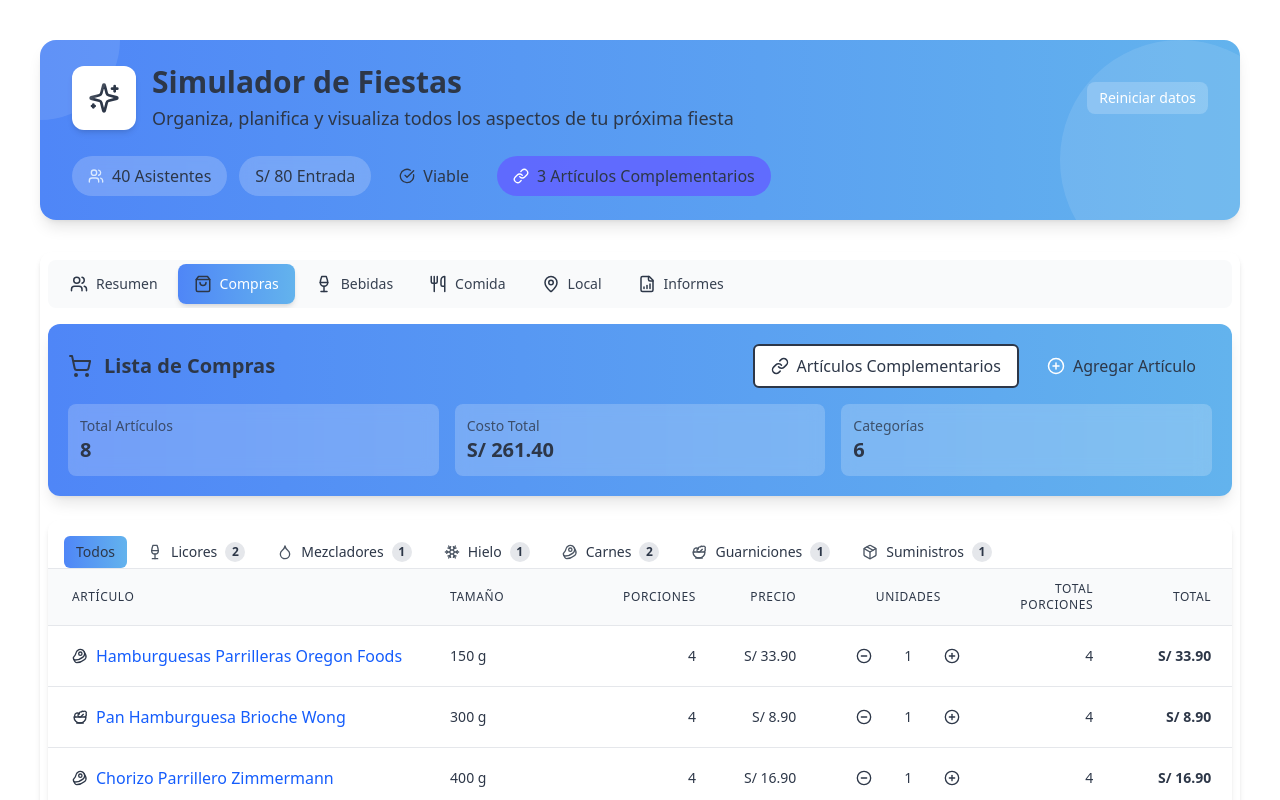
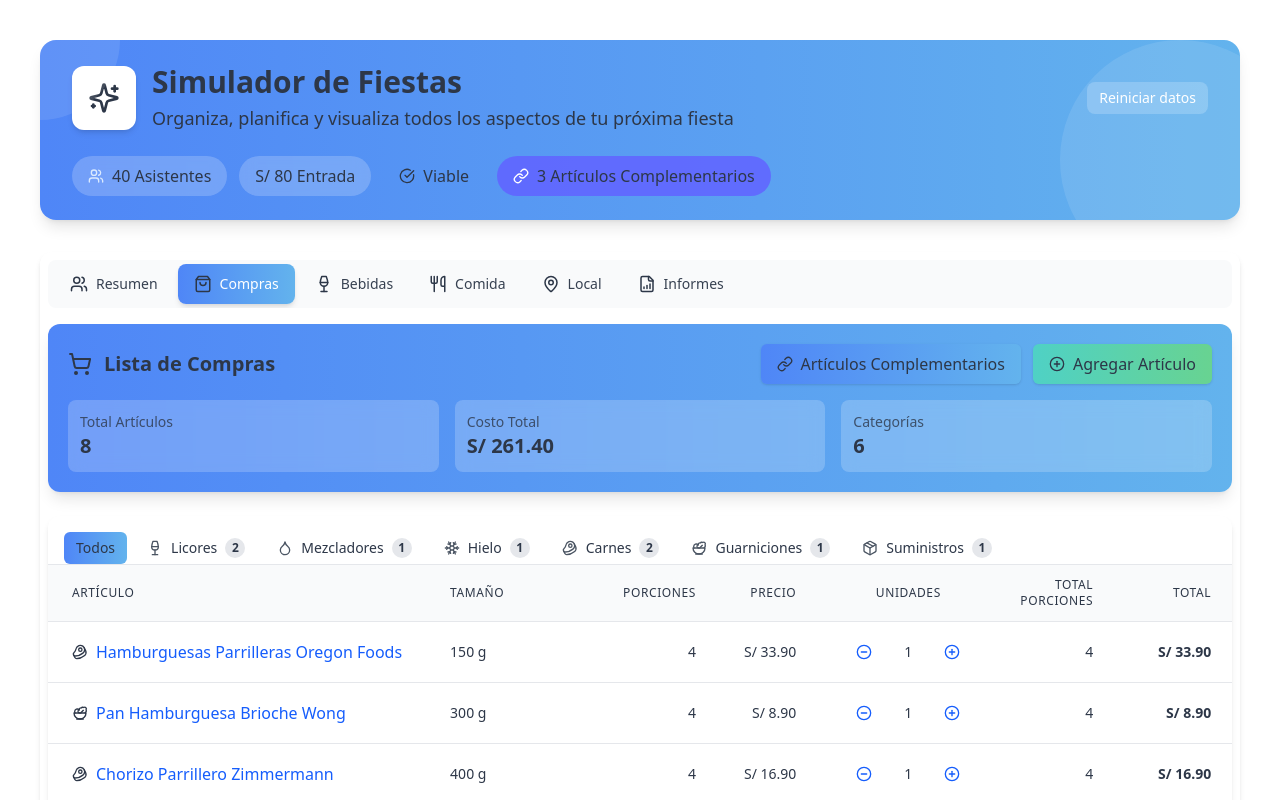
Before and after one commit to MRCORD/party-simulator, a Next.js app: page / in a window 1280 px wide. Both pictures are taken after a click on the tab "Compras". Shown: the top 800 px of the page. Built offline with nearby package versions, Linux system fonts and the light colour scheme.

Commit message:
Refactor button colors and variants for improved UI consistency across components

```diff
--- a/src/components/party/shared/ComplementaryItemsManager.tsx
+++ b/src/components/party/shared/ComplementaryItemsManager.tsx
@@ -105,7 +105,7 @@ const ComplementaryItemsManager: React.FC<ComplementaryItemsManagerProps> = ({
           </div>
           <Button
             variant={showForm ? "outline" : "solid"}
-            color="primary"
+            color="secondary"
             size="sm"
             className={showForm ? "bg-white/20 text-white border-white/30" : ""}
             onClick={() => setShowForm(!showForm)}
@@ -195,7 +195,7 @@ const ComplementaryItemsManager: React.FC<ComplementaryItemsManagerProps> = ({
             <div className="flex justify-end">
               <Button
                 variant="outline"
-                color="primary"
+                color="secondary"
                 onClick={() => setShowForm(false)}
                 className="mr-2"
               >
@@ -203,11 +203,11 @@ const ComplementaryItemsManager: React.FC<ComplementaryItemsManagerProps> = ({
               </Button>
               <Button
                 variant="solid"
-                color="primary"
+                color="success"
                 onClick={handleAddRelationship}
                 disabled={!selectedPrimaryItem || !selectedSecondaryItem}
               >
-                Guardar Relación
+                Agregar
               </Button>
             </div>
           </div>
@@ -224,7 +224,7 @@ const ComplementaryItemsManager: React.FC<ComplementaryItemsManagerProps> = ({
             </p>
             <Button
               variant="outline"
-              color="primary"
+              color="secondary"
               onClick={() => setShowForm(true)}
             >
               <Plus size={16} className="mr-1" />
@@ -254,10 +254,10 @@ const ComplementaryItemsManager: React.FC<ComplementaryItemsManagerProps> = ({
                   </div>
                   <Button
                     variant="ghost"
-                    color="primary"
+                    color="danger"
                     size="sm"
                     onClick={() => removeItemRelationship(index)}
-                    className="p-1 text-indigo-400 hover:text-indigo-600 hover:bg-indigo-100 rounded-full"
+                    className="p-1 hover:text-red-600 hover:bg-red-100 rounded-full"
                   >
                     <Trash2 size={16} />
                   </Button>
--- a/src/components/party/tabs/shopping/components/ItemForm.tsx
+++ b/src/components/party/tabs/shopping/components/ItemForm.tsx
@@ -157,43 +157,22 @@ const ItemForm: React.FC<ItemFormProps> = ({
         </div>
       </div>
 
-      <div className="mt-5 flex justify-end">
+      <div className="flex justify-end mt-4">
         <Button
           variant="outline"
-          color="primary"
+          color="secondary"
           onClick={onCancel}
-          className="mr-3"
+          className="mr-2"
         >
           Cancelar
         </Button>
-
-        {editingItem ? (
-          <Button
-            variant="gradient"
-            color="primary"
-            onClick={() => {
-              saveEdit();
-              onCancel();
-            }}
-            className="flex items-center"
-          >
-            <Save className="w-4 h-4 mr-2" />
-            Guardar Cambios
-          </Button>
-        ) : (
-          <Button
-            variant="gradient"
-            color="success"
-            onClick={() => {
-              addItem();
-              onCancel();
-            }}
-            className="flex items-center"
-          >
-            <PlusCircle className="w-4 h-4 mr-2" />
-            Agregar Artículo
-          </Button>
-        )}
+        <Button
+          variant="solid"
+          color="success"
+          onClick={editingItem ? saveEdit : addItem}
+        >
+          {editingItem ? 'Actualizar' : 'Agregar'}
+        </Button>
       </div>
 
       {/* Info about complementary items */}
--- a/src/components/party/tabs/shopping/index.tsx
+++ b/src/components/party/tabs/shopping/index.tsx
@@ -84,27 +84,28 @@ const ShoppingTab: React.FC<ShoppingTabProps> = ({
             <div className="flex space-x-3">
               <Button
                 onClick={() => setShowComplementary(!showComplementary)}
-                variant={showComplementary ? "solid" : "outline"}
-                color="primary"
-                className={showComplementary ? "bg-indigo-600" : "bg-white"}
+                variant="gradient"
+                color={showComplementary ? "success" : "primary"}
+                className="rounded-lg font-medium shadow-sm"
               >
-                <Link size={18} className="mr-2" />
+                <Link size={16} className="mr-2" />
                 <span>Artículos Complementarios</span>
               </Button>
 
               <Button
                 onClick={() => setShowForm(!showForm)}
-                variant={showForm ? "outline" : "solid"}
-                color="primary"
+                variant="gradient"
+                color={showForm ? "warning" : "success"}
+                className="rounded-lg font-medium shadow-sm"
               >
                 {showForm ? (
                   <>
-                    <X size={18} className="mr-2" />
+                    <X size={16} className="mr-2" />
                     <span>Cerrar</span>
                   </>
                 ) : (
                   <>
-                    <PlusCircle size={18} className="mr-2" />
+                    <PlusCircle size={16} className="mr-2" />
                     <span>Agregar Artículo</span>
                   </>
                 )}
--- a/src/components/ui/Button.tsx
+++ b/src/components/ui/Button.tsx
@@ -2,9 +2,10 @@
 import React, { ReactNode } from 'react';
 import { useTheme } from './ThemeProvider';
 
-type ButtonVariant = 'solid' | 'outline' | 'ghost' | 'gradient';
-type ButtonColor = 'primary' | 'success' | 'warning' | 'error';
+type ButtonVariant = 'solid' | 'outline' | 'ghost' | 'gradient' | 'link';
+type ButtonColor = 'primary' | 'secondary' | 'success' | 'danger' | 'warning';
 type ButtonSize = 'sm' | 'md' | 'lg';
+type ThemeGradientType = 'primary' | 'success' | 'warning';
 
 interface ButtonProps extends React.ButtonHTMLAttributes<HTMLButtonElement> {
   variant?: ButtonVariant;
@@ -37,28 +38,39 @@ const Button = ({
 
   const variantClasses = {
     solid: {
-      primary: 'bg-primary hover:bg-primary-dark text-white',
-      success: 'bg-success hover:bg-success-dark text-white',
-      warning: 'bg-warning hover:bg-warning-dark text-white',
-      error: 'bg-error hover:bg-error-dark text-white',
+      primary: 'bg-blue-600 hover:bg-blue-700 text-white',
+      secondary: 'bg-indigo-600 hover:bg-indigo-700 text-white',
+      success: 'bg-green-600 hover:bg-green-700 text-white',
+      danger: 'bg-red-600 hover:bg-red-700 text-white',
+      warning: 'bg-yellow-500 hover:bg-yellow-600 text-white',
     },
     outline: {
-      primary: 'border-2 border-primary text-primary hover:bg-primary hover:text-white',
-      success: 'border-2 border-success text-success hover:bg-success hover:text-white',
-      warning: 'border-2 border-warning text-warning hover:bg-warning hover:text-white',
-      error: 'border-2 border-error text-error hover:bg-error hover:text-white',
+      primary: 'border-2 border-blue-600 text-blue-600 hover:bg-blue-50',
+      secondary: 'border-2 border-indigo-600 text-indigo-600 hover:bg-indigo-50',
+      success: 'border-2 border-green-600 text-green-600 hover:bg-green-50',
+      danger: 'border-2 border-red-600 text-red-600 hover:bg-red-50',
+      warning: 'border-2 border-yellow-500 text-yellow-600 hover:bg-yellow-50',
     },
     ghost: {
-      primary: 'text-primary hover:bg-primary-light',
-      success: 'text-success hover:bg-success-light',
-      warning: 'text-warning hover:bg-warning-light',
-      error: 'text-error hover:bg-error-light',
+      primary: 'text-blue-600 hover:bg-blue-50',
+      secondary: 'text-indigo-600 hover:bg-indigo-50',
+      success: 'text-green-600 hover:bg-green-50',
+      danger: 'text-red-600 hover:bg-red-50',
+      warning: 'text-yellow-600 hover:bg-yellow-50',
+    },
+    link: {
+      primary: 'text-blue-600 hover:underline',
+      secondary: 'text-indigo-600 hover:underline',
+      success: 'text-green-600 hover:underline',
+      danger: 'text-red-600 hover:underline',
+      warning: 'text-yellow-600 hover:underline',
     },
     gradient: {
-      primary: theme.getGradient('primary'),
-      success: theme.getGradient('success'),
-      warning: theme.getGradient('warning'),
-      error: theme.getGradient('error'),
+      primary: theme.getGradient('primary' as ThemeGradientType),
+      success: theme.getGradient('success' as ThemeGradientType),
+      warning: theme.getGradient('warning' as ThemeGradientType),
+      danger: 'bg-gradient-to-r from-red-500 to-red-600 text-white hover:from-red-600 hover:to-red-700',
+      secondary: 'bg-gradient-to-r from-indigo-500 to-indigo-600 text-white hover:from-indigo-600 hover:to-indigo-700'
     }
   } as const;
 
```
